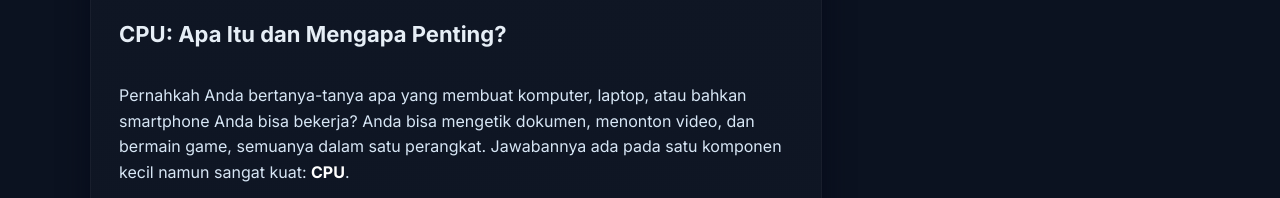
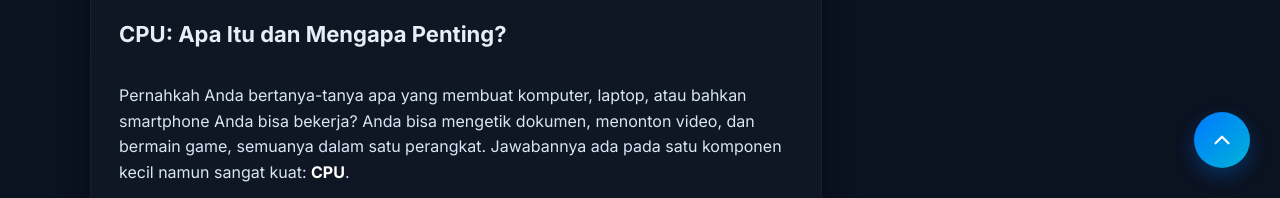
Before and after one commit to Fawaz2410/Mengenal-Tentang-CPU, a plain HTML site: page index.html in a window 1280 px wide. Shown: the part 602-800 px from the top of the page. Drawn offline with Linux system fonts and the light colour scheme.

Commit message:
Update index.html

```diff
--- a/index.html
+++ b/index.html
@@ -297,8 +297,6 @@
           <p>Dengan memahami apa itu CPU, bagaimana ia bekerja, dan apa yang membuatnya cepat (Clock Speed dan Cores), serta melihat contoh-contoh seperti seri Intel Core atau AMD Ryzen, Anda selangkah lebih dekat untuk benar-benar mengerti teknologi yang Anda gunakan setiap hari.</p>
         </div>
 
-        <footer>
-          &copy; 2025 Mengenal CPU. Semua hak dilindungi.
       <aside class="card" aria-label="ringkasan-spesifikasi">
         <h3>Ringkasan Cepat</h3>
         <div class="specs">
@@ -323,6 +321,8 @@
     </main>
   </div>
 
+
+
   <script>
     // Progress bar saat membaca
     const progress = document.getElementById('progress');
@@ -332,5 +332,78 @@
       progress.style.width = Math.max(0, Math.min(100, percent)) + '%';
     });
   </script>
+<!-- Tombol Kembali ke Atas -->
+<button id="scrollTopBtn" title="Kembali ke atas">
+  <svg xmlns="http://www.w3.org/2000/svg" viewBox="0 0 24 24" width="26" height="26" fill="none" stroke="white" stroke-width="2" stroke-linecap="round" stroke-linejoin="round">
+    <polyline points="18 15 12 9 6 15"></polyline>
+  </svg>
+</button>
+
+<style>
+  /* Tombol kembali ke atas */
+  #scrollTopBtn {
+    display: none;
+    position: fixed;
+    bottom: 30px;
+    right: 30px;
+    z-index: 99;
+    background: linear-gradient(135deg, #0078ff, #00b4d8);
+    color: white;
+    border: none;
+    outline: none;
+    border-radius: 50%;
+    width: 56px;
+    height: 56px;
+    cursor: pointer;
+    box-shadow: 0 8px 20px rgba(0, 120, 255, 0.3);
+    transition: all 0.3s ease;
+    display: flex;
+    justify-content: center;
+    align-items: center;
+  }
+
+  #scrollTopBtn:hover {
+    transform: translateY(-5px) scale(1.1);
+    box-shadow: 0 10px 25px rgba(0, 120, 255, 0.4);
+    background: linear-gradient(135deg, #005fcc, #0096c7);
+  }
+
+  /* Animasi muncul */
+  #scrollTopBtn.show {
+    display: flex;
+    animation: fadeIn 0.5s ease forwards;
+  }
+
+  @keyframes fadeIn {
+    from { opacity: 0; transform: scale(0.9); }
+    to { opacity: 1; transform: scale(1); }
+  }
+
+  @media (max-width: 600px) {
+    #scrollTopBtn {
+      width: 48px;
+      height: 48px;
+      bottom: 20px;
+      right: 20px;
+    }
+  }
+</style>
+
+<script>
+  const scrollBtn = document.getElementById("scrollTopBtn");
+
+  window.addEventListener("scroll", () => {
+    if (document.body.scrollTop > 250 || document.documentElement.scrollTop > 250) {
+      scrollBtn.classList.add("show");
+    } else {
+      scrollBtn.classList.remove("show");
+    }
+  });
+
+  scrollBtn.addEventListener("click", () => {
+    window.scrollTo({ top: 0, behavior: "smooth" });
+  });
+</script>
+
 </body>
 </html>
```
